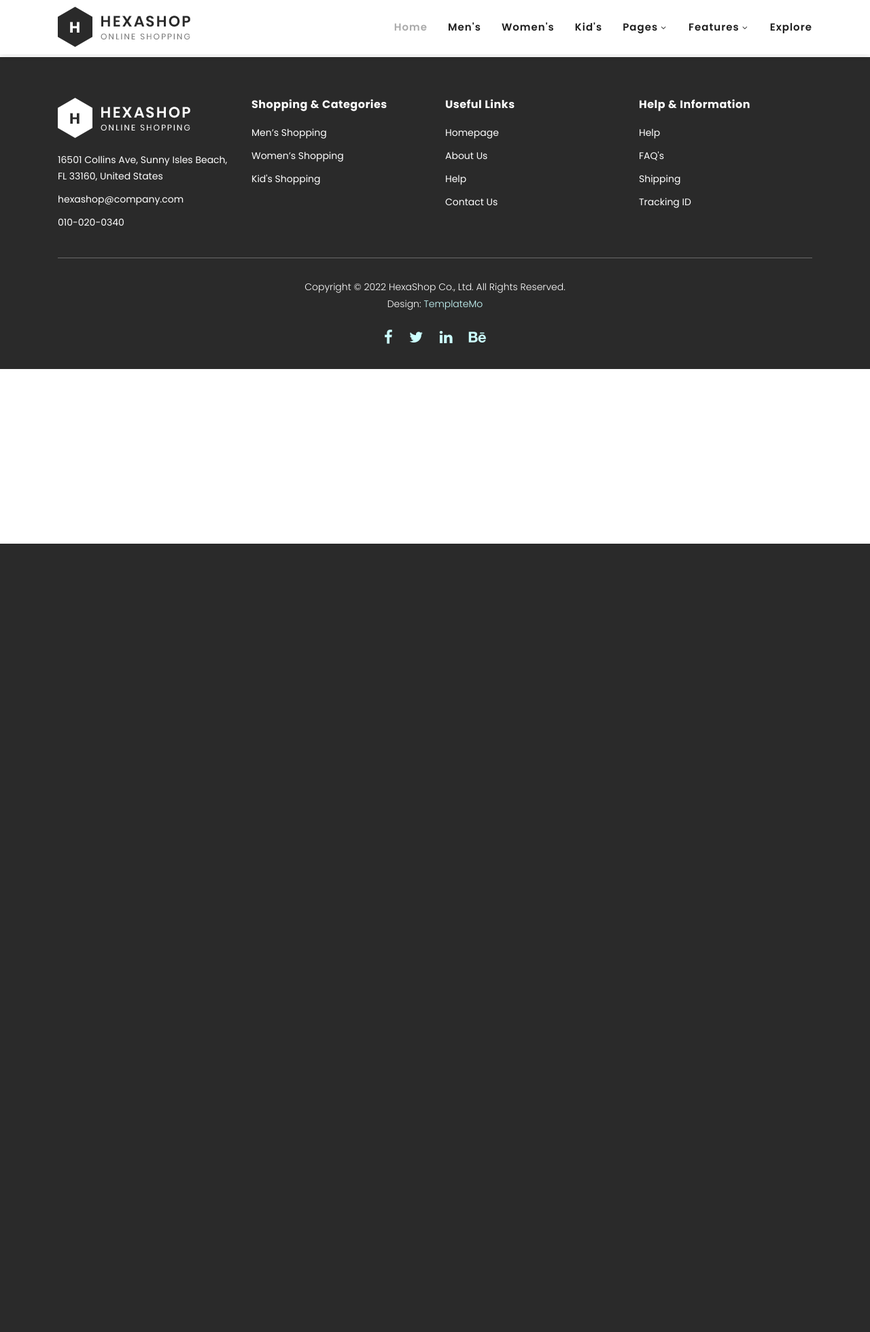
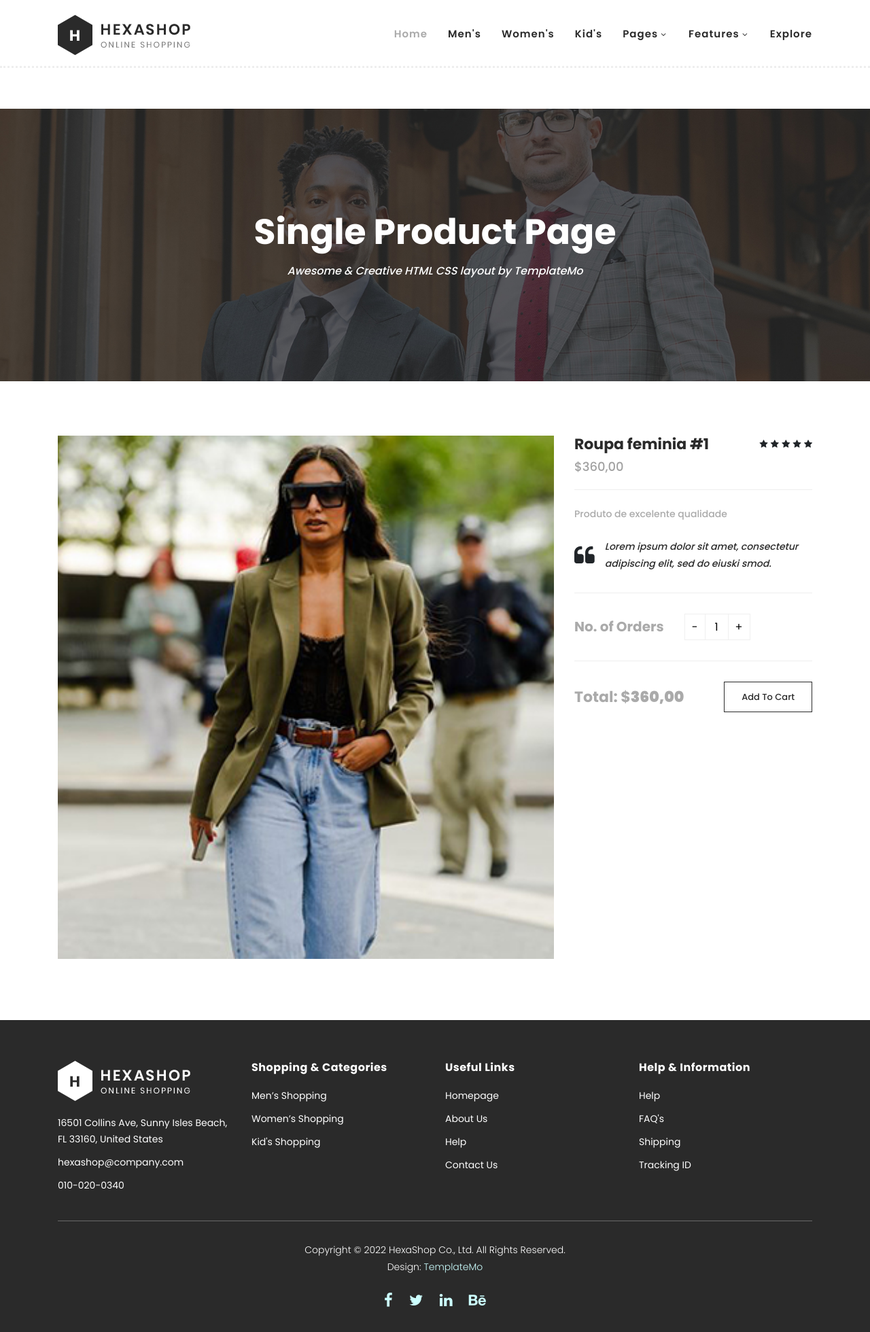
Before and after one commit to AllanSBorges/E-commerce, a Django app: page /single-product/2 in a window 1280 px wide. Shown: the whole page at 68% size. Before the commit the page ends 800 px from the top, so only its background shows below. Run offline with Django 4.2, Linux system fonts and the light colour scheme; data comes from the database, SQL or seed files in the repository; both versions use the stored data as it was after the commit; some libraries are stand-ins or nearby versions.

Commit message:
feat:Criação da Lógica da Compra

```diff
--- a/ecommerce/core/templates/single-product.html
+++ b/ecommerce/core/templates/single-product.html
@@ -3,5 +3,135 @@
 {% load static %}
 
 {% block content %}
-    {{ product.product_name }}
+<style>
+.quantity {
+    display: flex;
+    align-items: center;
+}
+
+input[type="number"] {
+    width: 40px;
+    text-align: center;
+    margin: 0 5px;
+    /* Ocultar as setas padrão do input[type="number"] */
+    -moz-appearance: textfield;
+}
+
+input[type="number"]::-webkit-inner-spin-button,
+input[type="number"]::-webkit-outer-spin-button {
+    -webkit-appearance: none;
+    margin: 0;
+}
+
+/* Estilizar os botões */
+button {
+    background-color: #007bff;
+    color: #fff;
+    border: none;
+    padding: 8px;
+    cursor: pointer;
+}
+
+button:hover {
+    background-color: #0056b3;
+}
+</style>
+     <!-- ***** Main Banner Area Start ***** -->
+     <div class="page-heading" id="top">
+        <div class="container">
+            <div class="row">
+                <div class="col-lg-12">
+                    <div class="inner-content">
+                        <h2>Single Product Page</h2>
+                        <span>Awesome &amp; Creative HTML CSS layout by TemplateMo</span>
+                    </div>
+                </div>
+            </div>
+        </div>
+    </div>
+    <!-- ***** Main Banner Area End ***** -->
+
+
+    <!-- ***** Product Area Starts ***** -->
+    <section class="section" id="product">
+        <div class="container">
+            <div class="row">
+                <div class="col-lg-8">
+                <div class="left-images">
+                    <img src="{{product.product_image.url }}" alt="">
+                </div>
+            </div>
+            <div class="col-lg-4">
+                <div class="right-content">
+                    <h4>{{ product.product_name }}</h4>
+                    <span class="price">${{ product.product_price }}</span>
+                    <ul class="stars">
+                        <li><i class="fa fa-star"></i></li>
+                        <li><i class="fa fa-star"></i></li>
+                        <li><i class="fa fa-star"></i></li>
+                        <li><i class="fa fa-star"></i></li>
+                        <li><i class="fa fa-star"></i></li>
+                    </ul>
+                    <span>{{ product.product_description }}</span>
+                    <div class="quote">
+                        <i class="fa fa-quote-left"></i><p>Lorem ipsum dolor sit amet, consectetur adipiscing elit, sed do eiuski smod.</p>
+                    </div>
+                    <div class="quantity-content">
+                        <div class="left-content">
+                            <h6>No. of Orders</h6>
+                        </div>
+                        <div class="right-content">
+                            <div class="quantity buttons_added">
+                                <input type="button" value="-" class="minus" onclick="decrement()">
+                                <input type="number" step="1" min="1" max="" name="quantity" value="1" title="Qty" class="input-text qty text" size="4" pattern="" inputmode="" id="quantity">
+                                <input type="button" value="+" class="plus" onclick="increment()">
+                            </div>
+
+                        </div>
+                    </div>
+                    <div class="total">
+                        <h4>Total: $<strong id="total">{{ product.product_price }}</strong></h4>
+                        <div class="main-border-button"><a href="#">Add To Cart</a></div>
+                    </div>
+                </div>
+            </div>
+            </div>
+        </div>
+    </section>
+    <!-- ***** Product Area Ends ***** -->
+    <script>
+        function updateTotal() {
+            var quantityInput = document.getElementById('quantity');
+            var currentValue = parseInt(quantityInput.value, 10);
+            var productPrice = parseFloat('{{ product.product_price }}'); // Substitua por como você está obtendo o preço do produto
+            var total = currentValue * productPrice;
+
+            // Atualizar o conteúdo do elemento "total"
+            document.getElementById('total').innerHTML = total.toFixed(2);
+        }
+
+        function increment() {
+            var quantityInput = document.getElementById('quantity');
+            var currentValue = parseInt(quantityInput.value, 10);
+            quantityInput.value = currentValue + 1;
+
+            // Chamar a função para atualizar o total
+            updateTotal();
+        }
+
+        function decrement() {
+            var quantityInput = document.getElementById('quantity');
+            var currentValue = parseInt(quantityInput.value, 10);
+
+            // Certifique-se de que a quantidade não seja menor que 1
+            if (currentValue > 1) {
+                quantityInput.value = currentValue - 1;
+            }
+
+            // Chamar a função para atualizar o total
+            updateTotal();
+        }
+    </script>
+
+
 {% endblock %}
```
Also changed, not shown: ecommerce/db.sqlite3.
